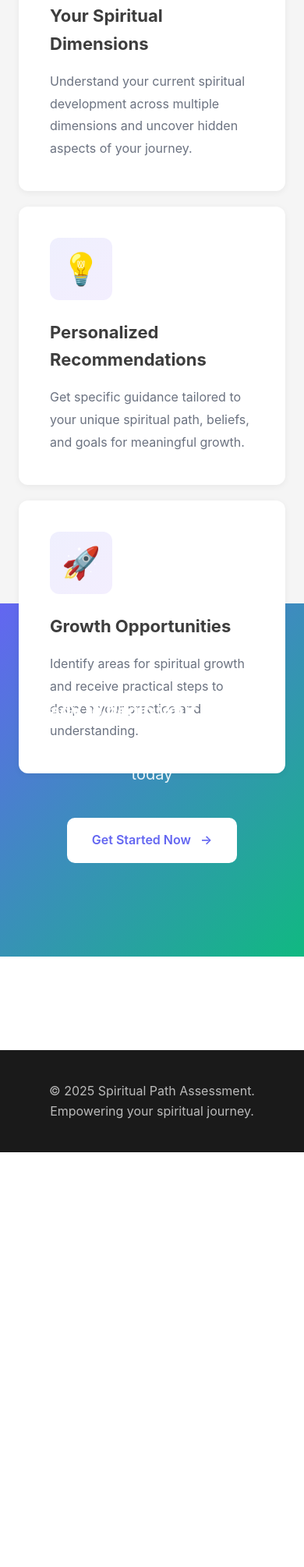
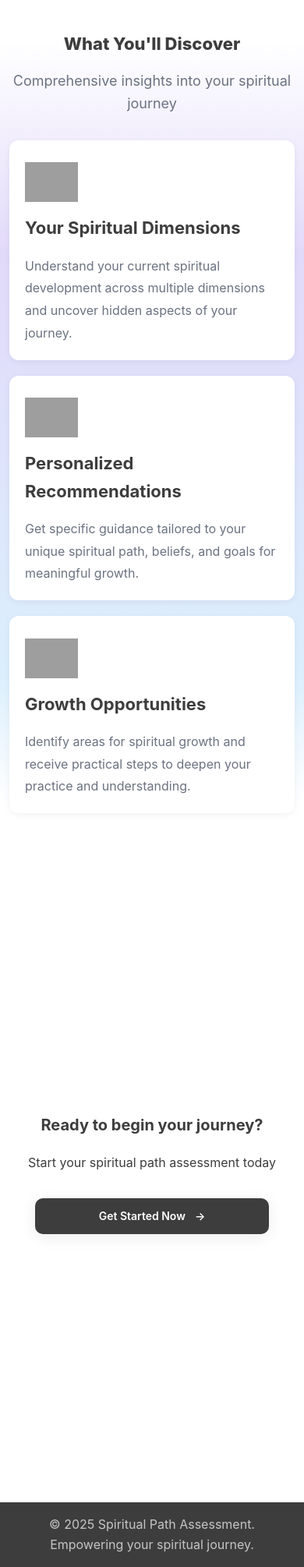
Before and after one commit to YoonJ-C/Spiritual-Path-Assessment, a Flask app: page / in a window 390 px wide. Shown: the part 845-2855 px from the top of the page at 78% size. Before the commit the page ends 2323 px from the top, so only its background shows below. Run offline with Flask 2, Linux system fonts and the light colour scheme; grey boxes are pictures that could not be loaded.

Commit message:
Update UI components and add new images
- Modified landing page CSS and HTML templates
- Updated JavaScript functionality
- Added new image assets to static/images/
- Enhanced overall user interface design

```diff
--- a/static/landing.css
+++ b/static/landing.css
@@ -1,4 +1,8 @@
 @import url('design-tokens.css');
+
+/* ==========================================================================
+   RESET & BASE STYLES
+   ========================================================================== */
 
 * {
     margin: 0;
@@ -10,18 +14,34 @@
     font-family: var(--font-family);
     line-height: 1.6;
     color: var(--text-primary);
-        background: #ffffff; /* Explicit white background */
+    background: #ffffff;
     overflow-x: hidden;
 }
 
-
+/* ==========================================================================
+   ANIMATIONS
+   ========================================================================== */
 
 @keyframes gradientShift {
     0%, 100% { transform: scale(1) rotate(0deg); }
     50% { transform: scale(1.1) rotate(5deg); }
 }
 
-    /* Navigation */
+@keyframes fadeInUp {
+    from {
+        opacity: 0;
+        transform: translateY(30px);
+    }
+    to {
+        opacity: 1;
+        transform: translateY(0);
+    }
+}
+
+/* ==========================================================================
+   NAVIGATION
+   ========================================================================== */
+
 .navbar {
     position: fixed;
     top: 0;
@@ -66,58 +86,44 @@
     box-shadow: var(--shadow-lg);
 }
 
-    /* Main Content */
-    .main-content {
-        padding-top: 0; /* Remove top padding so video starts from nav */
-        padding-bottom: 120px;
+/* ==========================================================================
+   HERO SECTION
+   ========================================================================== */
+
+.hero-section {
+    padding: 120px var(--space-2xl) var(--space-3xl);
+    text-align: center;
+    position: relative;
+    min-height: 100vh;
+    display: flex;
+    align-items: center;
+    overflow: hidden;
+    background: transparent;
 }
 
-    /* Hero Section */
-    .hero-section {
-        padding: 120px var(--space-2xl) var(--space-3xl); /* Add nav height as top padding */
-        text-align: center;
-        position: relative;
-        min-height: 100vh; /* Full viewport height */
-        display: flex;
-        align-items: center;
-        overflow: hidden; /* Prevent video from showing outside the section */
-        background: transparent; /* Allow video to show through */
-    }
-
-    .hero-container {
-        max-width: 1000px;
-        margin: 0 auto;
-    }
-
-
-    /* Hero Video Background */
-    .hero-video {
-        position: fixed; /* Fixed positioning to cover full viewport */
-        top: 0;
-        left: 0;
-        width: 100vw; /* Full viewport width */
-        height: 100vh; /* Full viewport height */
-        object-fit: cover;
-        z-index: -1; /* Above gradient background */
-        background: #000; /* Black fallback */
-        opacity: .5;
-        visibility: visible;
-    }
-
-
-/* Ensure text is above video */
 .hero-container {
     max-width: 1000px;
     margin: 0 auto;
     position: relative;
     z-index: 1;
 }
+
+.hero-video {
+    position: fixed;
+    top: 0;
+    left: 0;
+    width: 100vw;
+    height: 100vh;
+    object-fit: cover;
+    z-index: -1;
+    background: #000;
+    opacity: .4;
+    visibility: visible;
+}
+
 .badge {
     display: inline-block;
     padding: var(--space-xs) var(--space-md);
-        /*background: linear-gradient(135deg, rgba(99, 101, 241, 0), rgba(138, 92, 246, 0));
-        border: 1px solid rgba(99, 101, 241, 0.897);
-        border-radius: var(--radius-lg);*/
     font-size: var(--font-size-sm);
     font-weight: var(--font-weight-medium);
     color: var(--info);
@@ -134,13 +140,11 @@
     animation: fadeInUp 0.6s ease 0.1s both;
 }
 
-
-
 .hero-subtitle {
     font-size: var(--font-size-xl);
     color: var(--text-primary);
     max-width: 700px;
-        margin: 0 auto 6rem; /* Increased from var(--space-3xl) */
+    margin: 0 auto 6rem;
     line-height: 1.8;
     animation: fadeInUp 0.6s ease 0.2s both;
 }
@@ -149,27 +153,37 @@
     animation: fadeInUp 0.6s ease 0.3s both;
 }
 
-    .btn-primary, .btn-secondary {
+.assessment-meta {
+    display: flex;
+    justify-content: center;
+    gap: var(--space-2xl);
+    margin-top: var(--space-2xl);
+    font-size: var(--font-size-sm);
+    color: var(--text-secondary);
+}
+
+/* ==========================================================================
+   BUTTONS
+   ========================================================================== */
+
+.btn-primary {
     display: inline-flex;
     align-items: center;
     gap: var(--space-sm);
-        padding: var(--space-md) var(--space-3xl);
+    padding: var(--space-md) var(--space-2xl);
     font-size: var(--font-size-lg);
     font-weight: var(--font-weight-medium);
     text-decoration: none;
     border-radius: var(--radius-md);
     transition: all var(--transition-base);
     cursor: pointer;
-    }
-
-    .btn-primary {
-        background: linear-gradient(135deg, var(--info), var(--success));
+    background: var(--primary-dark);
     color: var(--text-inverse);
     box-shadow: var(--shadow-xl);
 }
 
 .btn-primary:hover {
-        transform: translateY(-3px);
+    background: linear-gradient(135deg, var(--success), var(--info));
     box-shadow: var(--shadow-xl);
 }
 
@@ -181,98 +195,20 @@
     transform: translateX(5px);
 }
 
-    .assessment-meta {
-        display: flex;
-        justify-content: center;
-        gap: var(--space-2xl);
-        margin-top: var(--space-2xl);
-        font-size: var(--font-size-sm);
-        color: var(--text-secondary);
-    }
+/* ==========================================================================
+   FEATURES SECTION
+   ========================================================================== */
 
-    /* Hero Visual */
-    .hero-visual {
-        position: relative;
-        height: 400px;
-        margin-top: var(--space-3xl);
-        max-width: 900px;
-        margin-left: auto;
-        margin-right: auto;
-    }
-
-    .floating-card {
-        position: absolute;
-        background: var(--bg-white);
-        padding: var(--space-xl) var(--space-lg);
-        border-radius: var(--radius-xl);
-        box-shadow: var(--shadow-xl);
-        display: flex;
-        align-items: center;
-        gap: var(--space-md);
-        animation: float 6s ease-in-out infinite;
-        white-space: nowrap;
-    }
-
-    .floating-card .card-icon {
-        font-size: 1.75rem;
-        flex-shrink: 0;
-    }
-
-    .floating-card .card-text {
-        font-weight: var(--font-weight-medium);
-        color: var(--text-primary);
-        font-size: var(--font-size-sm);
-    }
-
-    .card-1 {
-        left: 5%;
-        top: 10%;
-        animation-delay: 0s;
-    }
-
-    .card-2 {
-        right: 5%;
-        top: 50%;
-        animation-delay: 2s;
-    }
-
-    .card-3 {
-        left: 50%;
-        transform: translateX(-50%);
-        bottom: 10%;
-        animation-delay: 4s;
-    }
-
-    @keyframes float {
-        0%, 100% { transform: translateY(0px); }
-        50% { transform: translateY(-20px); }
-    }
-
-    .card-3 {
-        animation: floatCenter 6s ease-in-out infinite;
-    }
-
-    @keyframes floatCenter {
-        0%, 100% { transform: translate(-50%, 0px); }
-        滚动 { transform: translate(-50%, -20px); }
-    }
-
-    @keyframes fadeInUp {
-        from {
-            opacity: 0;
-            transform: translateY(30px);
-        }
-        to {
-            opacity: 1;
-            transform: translateY(0);
-        }
-    }
-
-    /* Features Section */
 .features-section {
-        width: 100vw; /* Full viewport width */
-        height: 100vh; /* Full viewport height */
-        background: var(--bg-gray);
+    width: 100vw;
+    height: 100vh;
+    background: linear-gradient(to bottom,
+        rgb(255, 255, 255) 0%,
+        rgb(255, 255, 255) 5%,
+        rgb(226, 218, 250) 30%,
+        rgb(219, 239, 253) 80%,
+        rgb(255, 255, 255) 95%,
+        rgb(255, 255, 255) 100%);
     display: flex;
     align-items: center;
     justify-content: center;
@@ -321,19 +257,10 @@
     box-shadow: var(--shadow-xl);
 }
 
-    .feature-icon-wrapper {
-        width: 80px;
-        height: 80px;
-        background: linear-gradient(135deg, rgba(99, 102, 241, 0.1), rgba(139, 92, 246, 0.1));
-        border-radius: var(--radius-lg);
-        display: flex;
-        align-items: center;
-        justify-content: center;
-        margin-bottom: var(--space-xl);
-    }
-
-    .feature-icon {
-        font-size: 2.5rem;
+.feature-icon-img {
+    width: 68px;
+    height: 68px;
+    object-fit: contain;
 }
 
 .feature-card h3 {
@@ -348,41 +275,40 @@
     line-height: 1.8;
 }
 
-    /* CTA Section */
+/* ==========================================================================
+   CTA SECTION
+   ========================================================================== */
+
 .cta-section {
-        padding: 120px 0px 120px 0px;
+    height: 100vh;
+    display: flex;
+    align-items: center;
+    justify-content: center;
     text-align: center;
-        background: linear-gradient(135deg, var(--info), var(--success));
     color: var(--text-inverse);
 }
 
 .cta-container h2 {
     font-size: var(--font-size-4xl);
-        font-weight: var(--font-weight-extrabold);
+    font-weight: var(--font-weight-bold);
     margin-bottom: var(--space-md);
+    color: var(--text-primary);
 }
 
 .cta-container p {
     font-size: var(--font-size-xl);
     margin-bottom: var(--space-3xl);
-        opacity: 0.9;
+    color: var(--text-primary);
 }
 
-    .btn-secondary {
-        background: var(--bg-white);
-        color: var(--info);
-    }
+/* ==========================================================================
+   FOOTER
+   ========================================================================== */
 
-    .btn-secondary:hover {
-        transform: translateY(-3px);
-        box-shadow: var(--shadow-xl);
-    }
-
-    /* Footer */
 .footer {
-        background: var(--primary-black);
+    background: var(--primary-dark);
     color: var(--text-inverse);
-        padding: var(--space-3xl) var(--space-2xl);
+    padding: var(--space-md) var(--space-md);
     text-align: center;
 }
 
@@ -395,69 +321,172 @@
     opacity: 0.7;
 }
 
-    /* Responsive Design */
+/* ==========================================================================
+   RESPONSIVE DESIGN
+   ========================================================================== */
+
+/* Tablet and smaller desktop */
 @media (max-width: 1024px) {
-        .hero-visual {
-            height: 300px;
+    .hero-title {
+        font-size: 3.5rem;
     }
 
-        .floating-card {
-            padding: var(--space-md) var(--space-xl);
-            font-size: var(--font-size-sm);
+    .features-grid {
+        grid-template-columns: repeat(2, 1fr);
+        gap: var(--space-lg);
     }
 
-        .floating-card .card-icon {
-            font-size: 1.5rem;
+    .feature-card {
+        padding: var(--space-xl);
     }
 }
 
+/* Mobile landscape and smaller tablets */
 @media (max-width: 768px) {
     .nav-container {
         padding: 0 var(--space-md);
     }
 
-        .main-content {
-        padding-top: 100px; /* Slightly less on mobile */
+    .hero-section {
+        padding: 100px var(--space-md) var(--space-3xl);
+        min-height: 100vh;
     }
-
-        .hero-section {
-            padding: var(--space-3xl) var(--space-md) var(--space-4xl); /* Increased mobile padding */
-            min-height: 80vh; /* Adjusted for mobile */
-        }
-
 
     .hero-title {
         font-size: 2.5rem;
+        line-height: 1.2;
     }
 
     .hero-subtitle {
         font-size: var(--font-size-lg);
+        margin: 0 auto var(--space-2xl);
     }
 
     .assessment-meta {
         flex-direction: column;
         gap: var(--space-sm);
+        margin-top: var(--space-xl);
     }
 
-        .hero-visual {
-            display: none;
+    .btn-primary {
+        padding: var(--space-md) var(--space-xl);
+        font-size: var(--font-size-base);
+        width: 100%;
+        max-width: 300px;
+        justify-content: center;
+    }
+
+    .features-section {
+        height: auto;
+        min-height: 100vh;
+        padding: var(--space-3xl) 0;
+    }
+
+    .section-container {
+        padding: 0 var(--space-md);
     }
 
     .section-header h2 {
         font-size: var(--font-size-2xl);
     }
 
-        .cta-container h2 {
-            font-size: var(--font-size-2xl);
+    .section-header p {
+        font-size: var(--font-size-lg);
     }
 
     .features-grid {
-            grid-template-columns: 1fr; /* Keep single column on mobile */
-            gap: var(--space-lg); /* Reduce gap on mobile */
+        grid-template-columns: 1fr;
+        gap: var(--space-lg);
     }
 
-        .btn-primary, .btn-secondary {
-            padding: var(--space-md) var(--space-2xl);
+    .feature-card {
+        padding: var(--space-xl);
+        margin: 0 var(--space-sm);
+    }
+
+    .cta-section {
+        height: auto;
+        min-height: 100vh;
+        padding: var(--space-3xl) var(--space-md);
+    }
+
+    .cta-container h2 {
+        font-size: var(--font-size-2xl);
+        margin-bottom: var(--space-lg);
+    }
+
+    .cta-container p {
+        font-size: var(--font-size-lg);
+        margin-bottom: var(--space-2xl);
+    }
+
+    .nav-cta {
+        padding: var(--space-sm) var(--space-lg);
+        font-size: var(--font-size-sm);
+    }
+}
+
+/* Small mobile devices */
+@media (max-width: 480px) {
+    .hero-section {
+        padding: 80px var(--space-sm) var(--space-2xl);
+    }
+
+    .hero-title {
+        font-size: 2rem;
+    }
+
+    .hero-subtitle {
         font-size: var(--font-size-base);
     }
+
+    .section-container {
+        padding: 0 var(--space-sm);
     }
+
+    .feature-card {
+        padding: var(--space-lg);
+        margin: 0;
+    }
+
+    .cta-section {
+        padding: var(--space-2xl) var(--space-sm);
+    }
+
+    .cta-container h2 {
+        font-size: var(--font-size-xl);
+    }
+
+    .cta-container p {
+        font-size: var(--font-size-base);
+    }
+
+    .btn-primary {
+        padding: var(--space-sm) var(--space-lg);
+        font-size: var(--font-size-sm);
+    }
+
+    .nav-cta {
+        padding: var(--space-xs) var(--space-md);
+        font-size: var(--font-size-xs);
+    }
+}
+
+/* Very small mobile devices */
+@media (max-width: 320px) {
+    .hero-title {
+        font-size: 1.8rem;
+    }
+
+    .hero-subtitle {
+        font-size: var(--font-size-sm);
+    }
+
+    .feature-card {
+        padding: var(--space-md);
+    }
+
+    .cta-container h2 {
+        font-size: var(--font-size-lg);
+    }
+}
--- a/templates/index.html
+++ b/templates/index.html
@@ -7,7 +7,6 @@
     <link rel="stylesheet" href="{{ url_for('static', filename='style.css') }}">
     <!-- Add Font Awesome here -->
     <link rel="stylesheet" href="https://cdnjs.cloudflare.com/ajax/libs/font-awesome/6.5.1/css/all.min.css">
-    <script src="https://cdnjs.cloudflare.com/ajax/libs/html2canvas/1.4.1/html2canvas.min.js"></script>
 </head>
 <body>
     <div class="container">
--- a/templates/landing.html
+++ b/templates/landing.html
@@ -15,7 +15,7 @@
     <nav class="navbar">
         <div class="nav-container">
             <div class="logo"> <i class="fa-solid fa-compass"></i> Spiritual Path</div>
-            <a href="/login" class="nav-cta">Start Assessment</a>
+            <!-- <a href="/login" class="nav-cta">Start Assessment</a> -->
         </div>
     </nav>
 
@@ -61,7 +61,7 @@
                 <div class="features-grid">
                     <div class="feature-card">
                         <div class="feature-icon-wrapper">
-                            <div class="feature-icon">🌈</div>
+                            <img src="{{ url_for('static', filename='images/icon3.png') }}" alt="ring icon" class="feature-icon-img">
                         </div>
                         <h3>Your Spiritual Dimensions</h3>
                         <p>Understand your current spiritual development across multiple dimensions and uncover hidden aspects of your journey.</p>
@@ -69,7 +69,7 @@
 
                     <div class="feature-card">
                         <div class="feature-icon-wrapper">
-                            <div class="feature-icon">💡</div>
+                            <img src="{{ url_for('static', filename='images/icon2.png') }}" alt="round abstract icon" class="feature-icon-img">
                         </div>
                         <h3>Personalized Recommendations</h3>
                         <p>Get specific guidance tailored to your unique spiritual path, beliefs, and goals for meaningful growth.</p>
@@ -77,7 +77,7 @@
 
                     <div class="feature-card">
                         <div class="feature-icon-wrapper">
-                            <div class="feature-icon">🚀</div>
+                            <img src="{{ url_for('static', filename='images/icon1.png') }}" alt="star shaped icon" class="feature-icon-img">
                         </div>
                         <h3>Growth Opportunities</h3>
                         <p>Identify areas for spiritual growth and receive practical steps to deepen your practice and understanding.</p>
@@ -90,7 +90,7 @@
             <div class="cta-container">
                 <h2>Ready to begin your journey?</h2>
                 <p>Start your spiritual path assessment today</p>
-                <a href="/login" class="btn-secondary">
+                <a href="/login" class="btn-primary">
                     Get Started Now
                     <span class="arrow">→</span>
                 </a>
@@ -103,44 +103,5 @@
             <p>© 2025 Spiritual Path Assessment. Empowering your spiritual journey.</p>
         </div>
     </footer>
-
-    <script>
-        // Debug video loading
-        document.addEventListener('DOMContentLoaded', function() {
-            const video = document.querySelector('.hero-video');
-            if (video) {
-                console.log('Video element found:', video);
-                console.log('Video src:', video.querySelector('source').src);
-                console.log('Video dimensions:', video.offsetWidth, 'x', video.offsetHeight);
-                console.log('Video z-index:', window.getComputedStyle(video).zIndex);
-
-                video.addEventListener('loadstart', function() {
-                    console.log('Video loading started');
-                });
-
-                video.addEventListener('canplay', function() {
-                    console.log('Video can play');
-                });
-
-                video.addEventListener('error', function(e) {
-                    console.error('Video error:', e);
-                    console.error('Video error details:', video.error);
-                });
-
-                video.addEventListener('loadeddata', function() {
-                    console.log('Video data loaded');
-                });
-
-                // Force video to play
-                video.play().then(() => {
-                    console.log('Video play started successfully');
-                }).catch((error) => {
-                    console.error('Video play failed:', error);
-                });
-            } else {
-                console.error('Video element not found');
-            }
-        });
-    </script>
 </body>
 </html>
```
Also changed, not shown: static/script.js (+0 -7 lines). Lines whose indentation alone changed are shown as unchanged.
